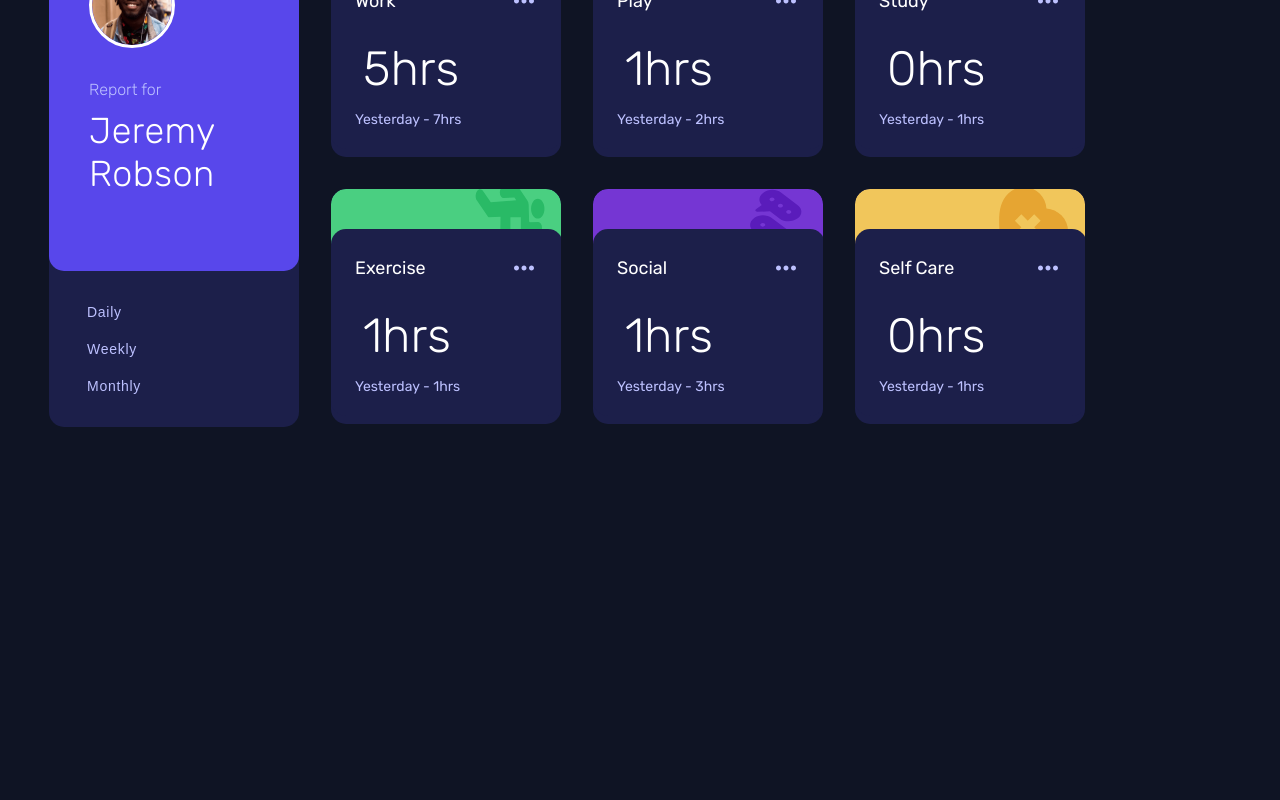
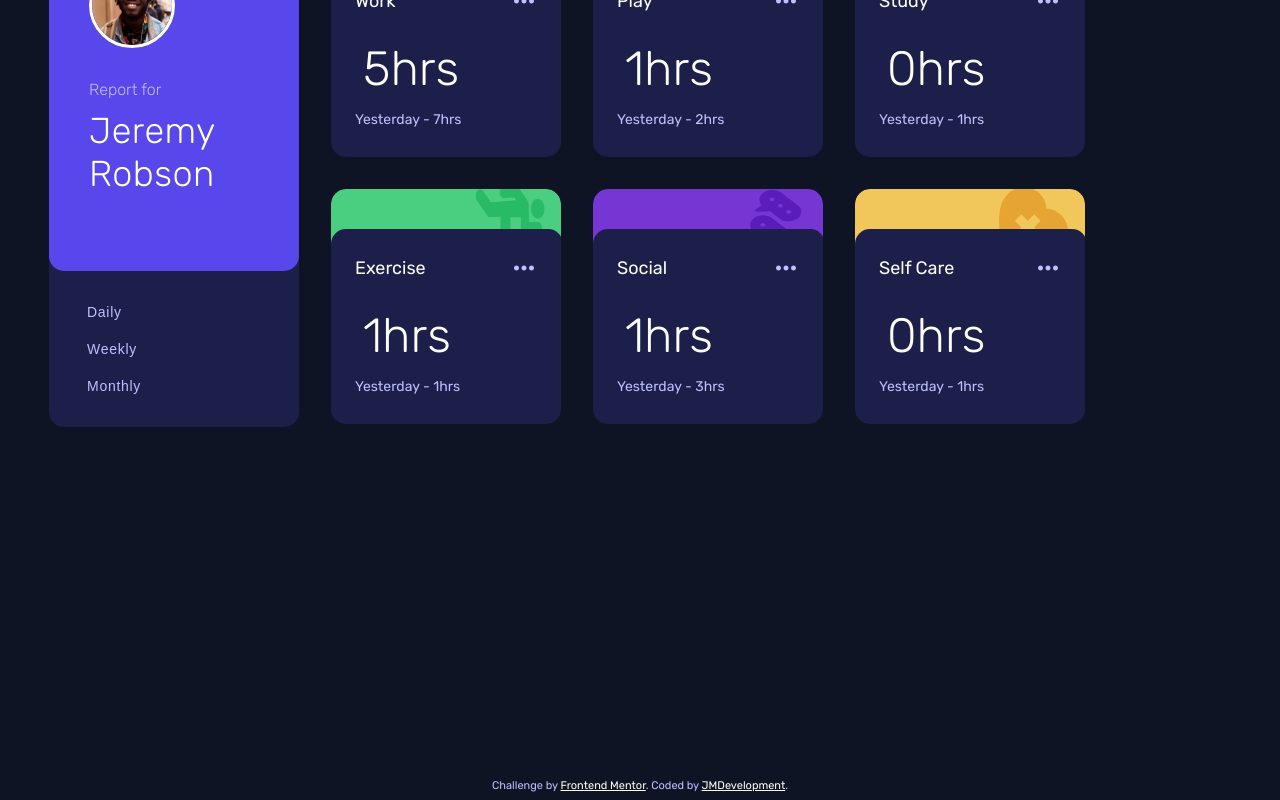
Before and after one commit to JMDevelopmentWorks/Time-Tracking-Dashboard, a React (Vite) app: page / in a window 1280 px wide. Shown: the part 430-1230 px from the top of the page. Before the commit the page ends 1209 px from the top, so only its background shows below. Built offline with nearby package versions, Linux system fonts and the light colour scheme.

Commit message:
challenge done

```diff
--- a/index.html
+++ b/index.html
@@ -4,7 +4,7 @@
     <meta charset="UTF-8" />
     <link rel="icon" type="image/svg+xml" href="/vite.svg" />
     <meta name="viewport" content="width=device-width, initial-scale=1.0" />
-    <title>Time Tracking Dashboard</title>
+    <title>FrontEnd Mentor | Time Tracking Dashboard</title>
   </head>
   <body>
     <div id="root"></div>
--- a/src/App.css
+++ b/src/App.css
@@ -189,7 +189,8 @@
   background-color: var(--selfcare-orange);
 }
 
-
+.attribution { font-size: 11px; text-align: center; color: var(--pale-blue); }
+.attribution a { color: white; }
 
 
 @media screen and (max-width: 450px) {
--- a/src/App.jsx
+++ b/src/App.jsx
@@ -30,6 +30,7 @@ function App() {
   };
 
   return (
+    <div>
     <div className="app">
       <div className="app__user">
         <div className="app__user-info">
@@ -95,6 +96,11 @@ function App() {
         ))}
       </div>
     </div>
+    <div class="attribution">
+    Challenge by <a href="https://www.frontendmentor.io?ref=challenge" target="_blank">Frontend Mentor</a>.
+    Coded by <a href="#">JMDevelopment</a>.
+  </div>
+    </div>
   );
 }
 
```
